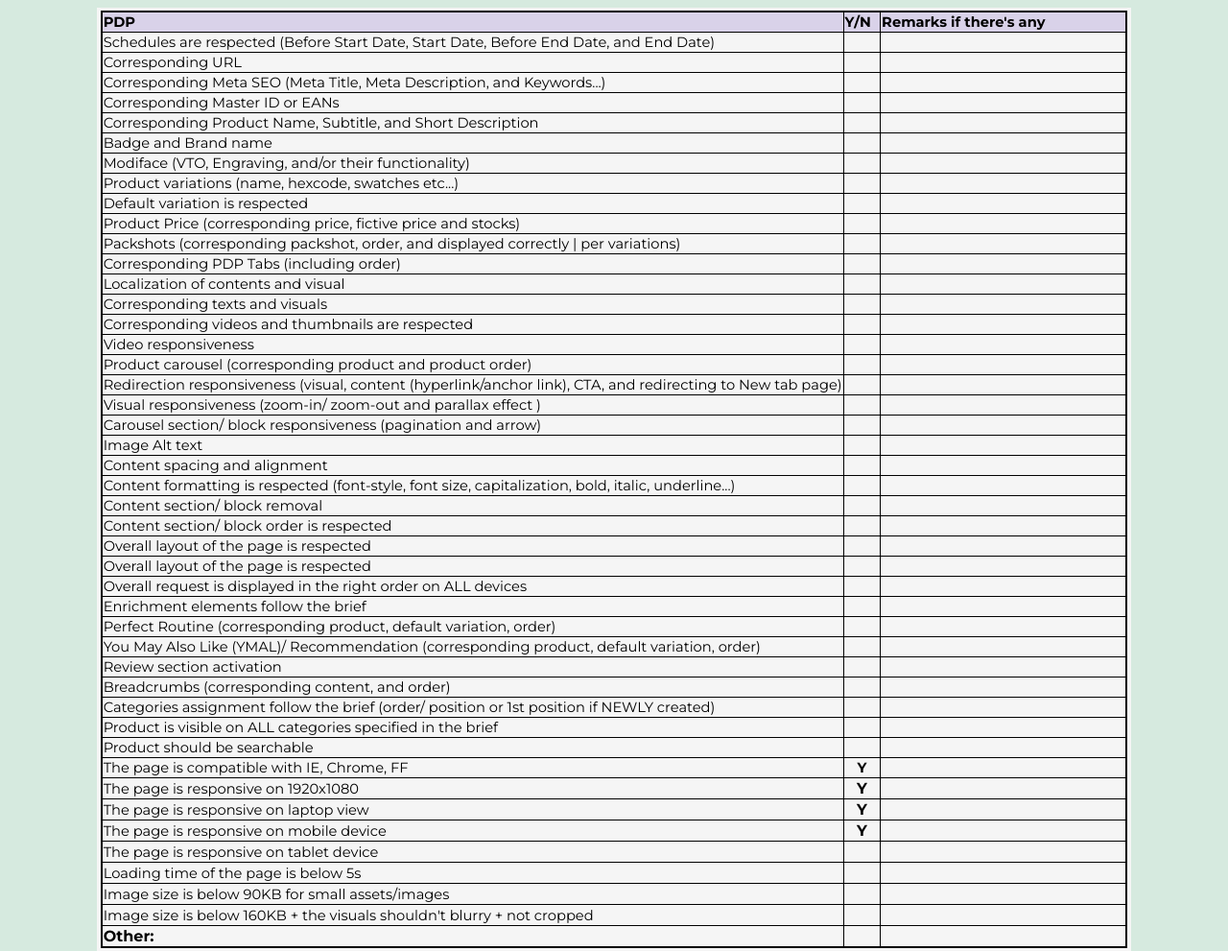
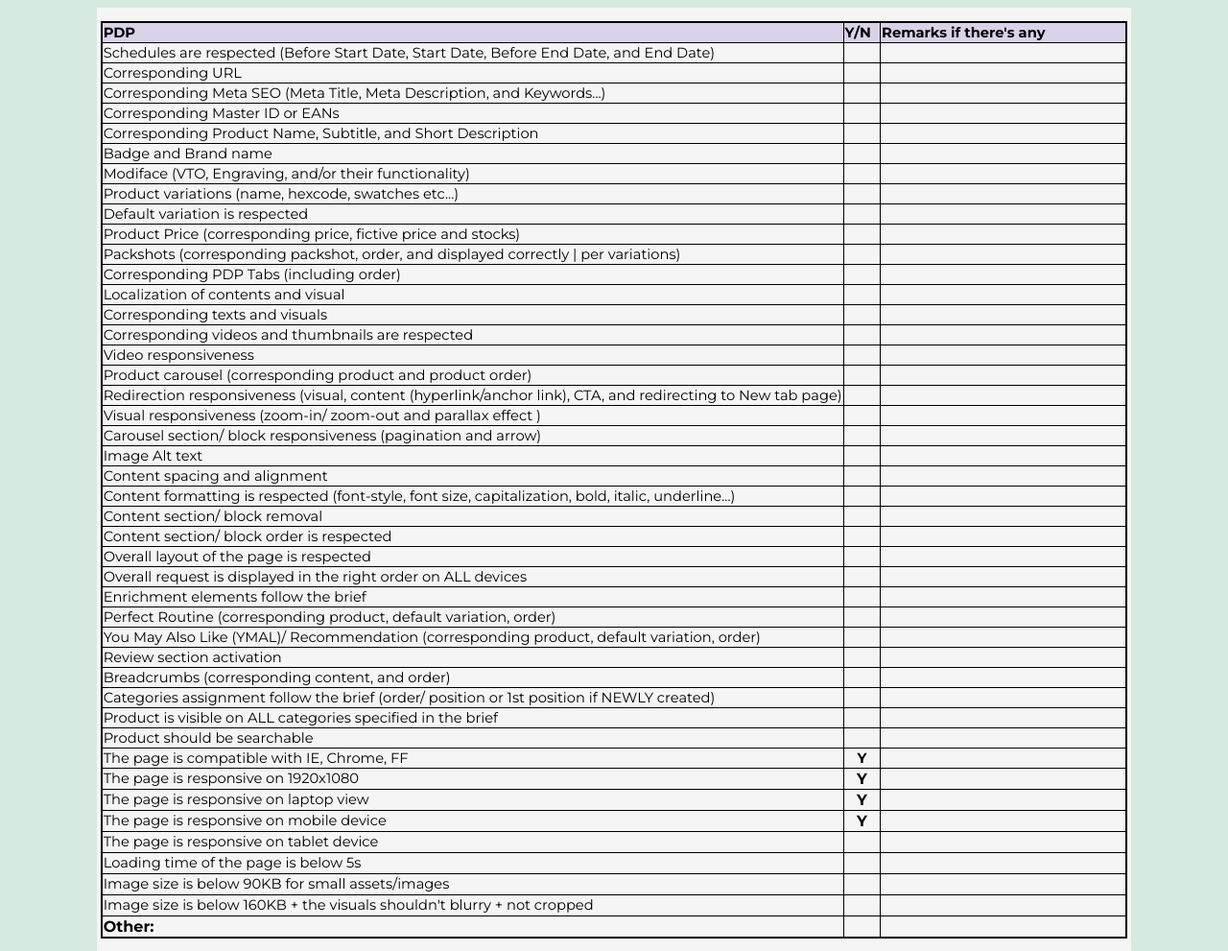
Before and after one commit to wwqwwwqqq/checklist.github.io, a plain HTML site: page productpage.html in a window 1280 px wide. Shown: the top 991 px of the page at 96% size. Drawn offline with Linux system fonts and the light colour scheme.

Commit message:
Update productpage.html

```diff
--- a/productpage.html
+++ b/productpage.html
@@ -151,11 +151,6 @@
 			<td contenteditable="true" style="font-size:11pt; font-style: italic; text-align:center; font-weight:bold"></td>
 		</tr>
 		<tr>
-			<td contenteditable="true" style="font-size:11pt;">Overall layout of the page is respected</td>
-			<td contenteditable="true" style="font-size:11pt; text-align:center; font-weight:bold"></td>
-			<td contenteditable="true" style="font-size:11pt; font-style: italic; text-align:center; font-weight:bold"></td>
-		</tr>
-		<tr>
 			<td contenteditable="true" style="font-size:11pt;">Overall request is displayed in the right order on ALL devices</td>
 			<td contenteditable="true" style="font-size:11pt; text-align:center; font-weight:bold"></td>
 			<td contenteditable="true" style="font-size:11pt; font-style: italic; text-align:center; font-weight:bold"></td>
```
